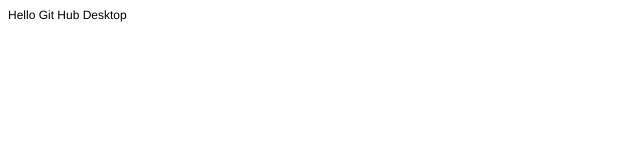
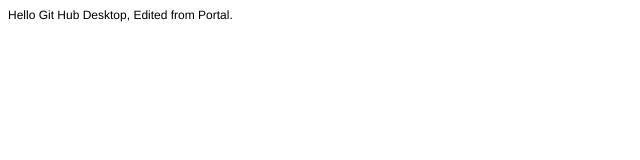
Before and after one commit to zhjsg/bootstrap, a plain HTML site: page index.html in a window 1280 px wide. Shown: the full height of the page, 0-640 px from the left. Drawn offline with Linux system fonts and the light colour scheme.

Commit message:
Update Index.html

```diff
--- a/index.html
+++ b/index.html
@@ -11,6 +11,6 @@
   </style>
 </head>
 <body>
-<p class="p1">Hello Git Hub Desktop</p>
+<p class="p1">Hello Git Hub Desktop, Edited from Portal.</p>
 </body>
 </html>
```
